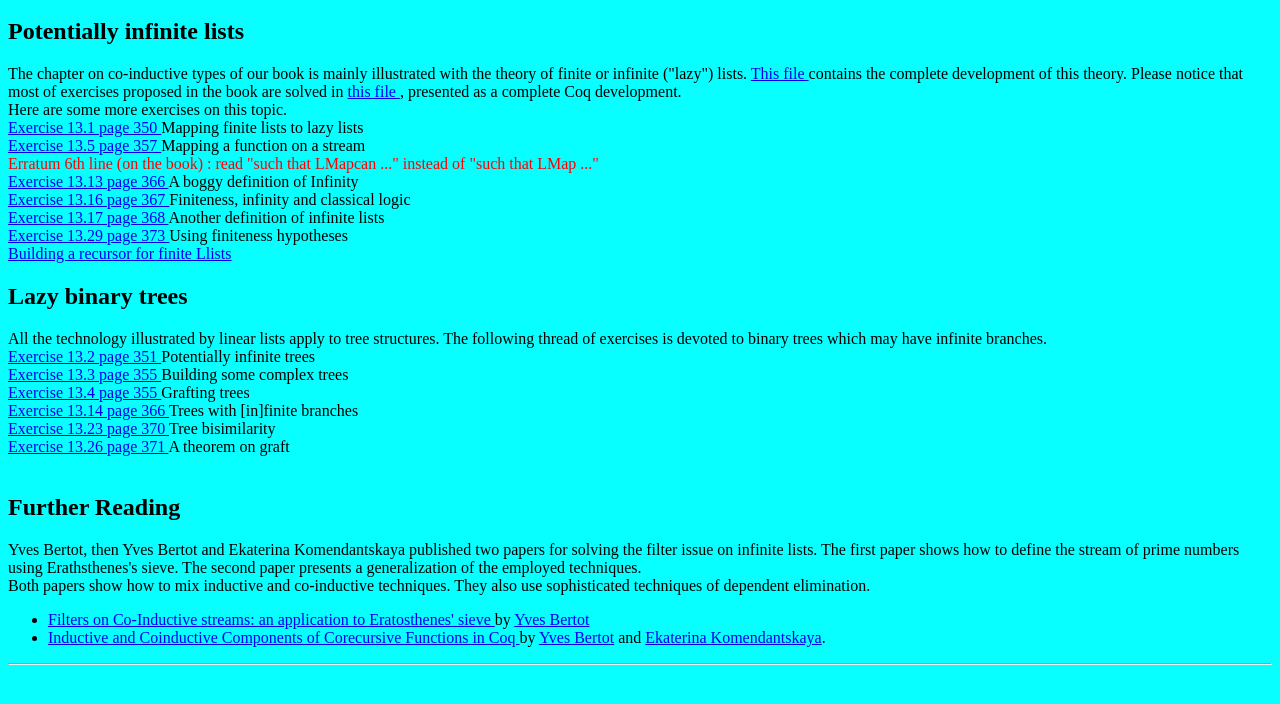
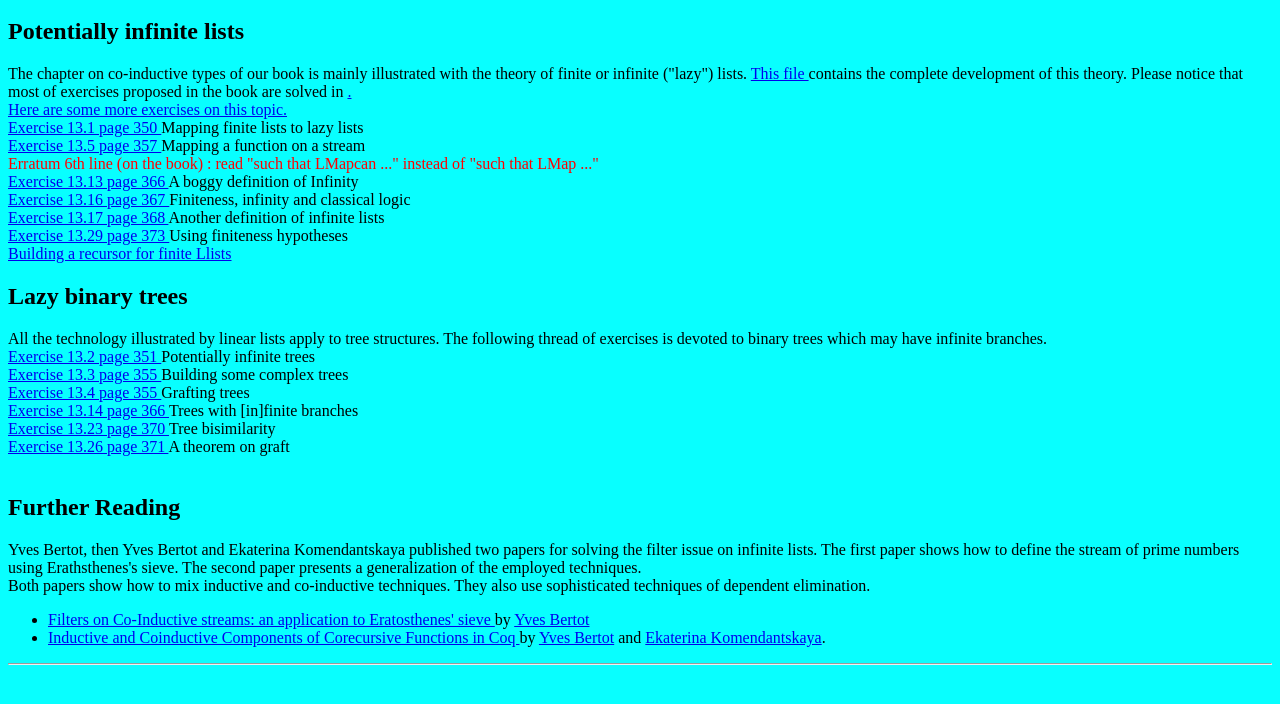
Before and after one commit to coq-community/coq-art, a plain HTML site: page ch13_co_inductive_types/index.html in a window 1280 px wide. Shown: the part 48-752 px from the top of the page. Drawn offline with Linux system fonts and the light colour scheme.

Commit message:
correction of an html link

```diff
--- a/ch13_co_inductive_types/index.html
+++ b/ch13_co_inductive_types/index.html
@@ -9,11 +9,10 @@
 
 The chapter on co-inductive types of our book
 is mainly illustrated with the theory of finite or infinite ("lazy") lists.
-<a href="SRC/Coinduc.v"> This file </a> contains the complete development
+<a href="SRC/chap13.v"> This file </a> contains the complete development
 of this theory.
 Please notice that most of exercises proposed in the book are solved
-in <a href="SRC/chap13.v"> this file </a>, presented as a complete Coq
-development.
+in <a href="SRC/chap13.v">.
 
 
 
```
